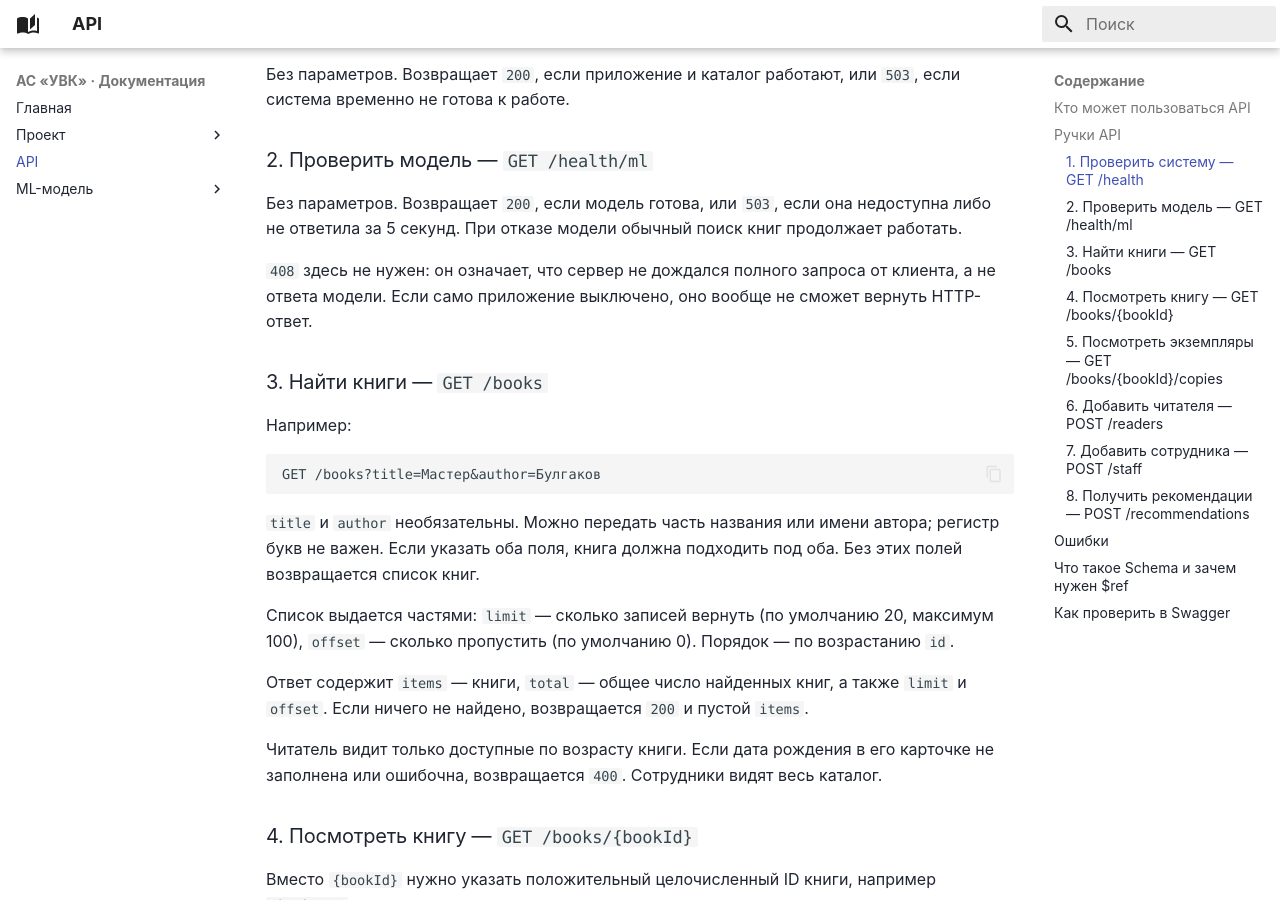
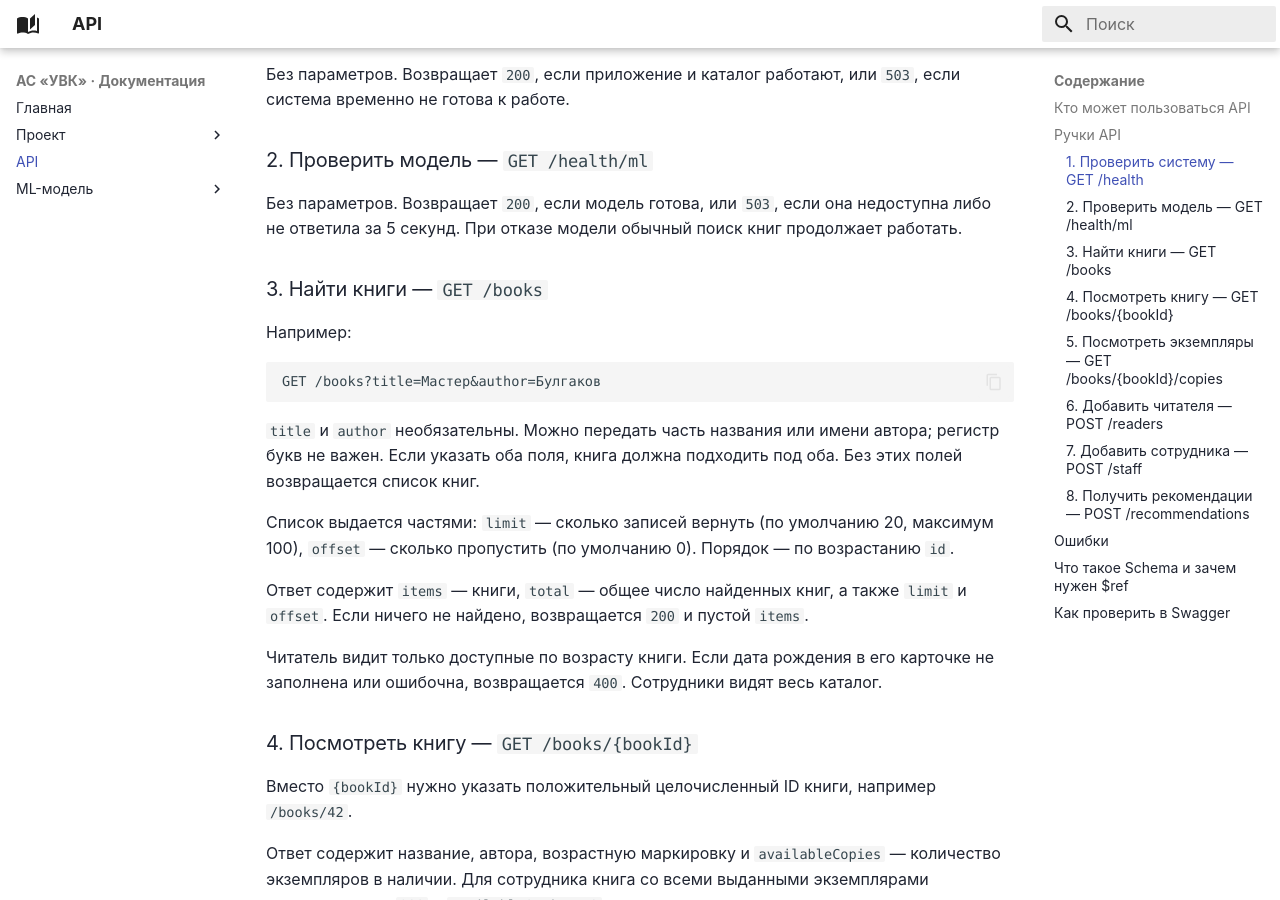
Before and after one commit to ilushka-obnimashka/docs-as-code, an MkDocs documentation site: the page built from docs/api/index.md, in a window 1280 px wide and 900 px high, scrolled down 1474 px. Built offline with MkDocs 1.6.1 and Material for MkDocs 9.7.7, drawn with Linux system fonts in a browser that asks for light colours; some of the changed text lies outside the part shown.

Commit message:
some fixes

```diff
--- a/docs/api/index.md
+++ b/docs/api/index.md
@@ -44,7 +44,6 @@ Authorization: Bearer <token>
 
 Без параметров. Возвращает `200`, если модель готова, или `503`, если она недоступна либо не ответила за 5 секунд. При отказе модели обычный поиск книг продолжает работать.
 
-`408` здесь не нужен: он означает, что сервер не дождался полного запроса от клиента, а не ответа модели. Если само приложение выключено, оно вообще не сможет вернуть HTTP-ответ.
 
 ### 3. Найти книги — `GET /books`
 
@@ -120,7 +119,7 @@ GET /books?title=Мастер&author=Булгаков
 
 Система сама определяет читателя по токену и берет дату рождения из его карточки. Передавать ID читателя или возраст не нужно.
 
-Векторы книг рассчитываются заранее при добавлении или изменении карточек. В этом запросе модель превращает в вектор только интересы читателя, а приложение сравнивает его с уже сохраненными векторами доступных по возрасту книг. `query:` и `passage:` не передаются модели одной парой.
+Векторы книг рассчитываются заранее при добавлении или изменении карточек. В этом запросе модель превращает в вектор только интересы читателя, а приложение сравнивает его с уже сохраненными векторами доступных по возрасту книг.
 
 Отрицательное сходство заменяется на `0`, поэтому `score` находится в диапазоне от 0 до 1; книги с нулевой оценкой не показываются. В ответе — до пяти разных книг, сначала самые подходящие. У каждой указаны `book` (данные книги), `editionId` (ID экземпляра), `score` (оценка сходства от 0 до 1, без нуля) и `position` (место в списке).
 
```
